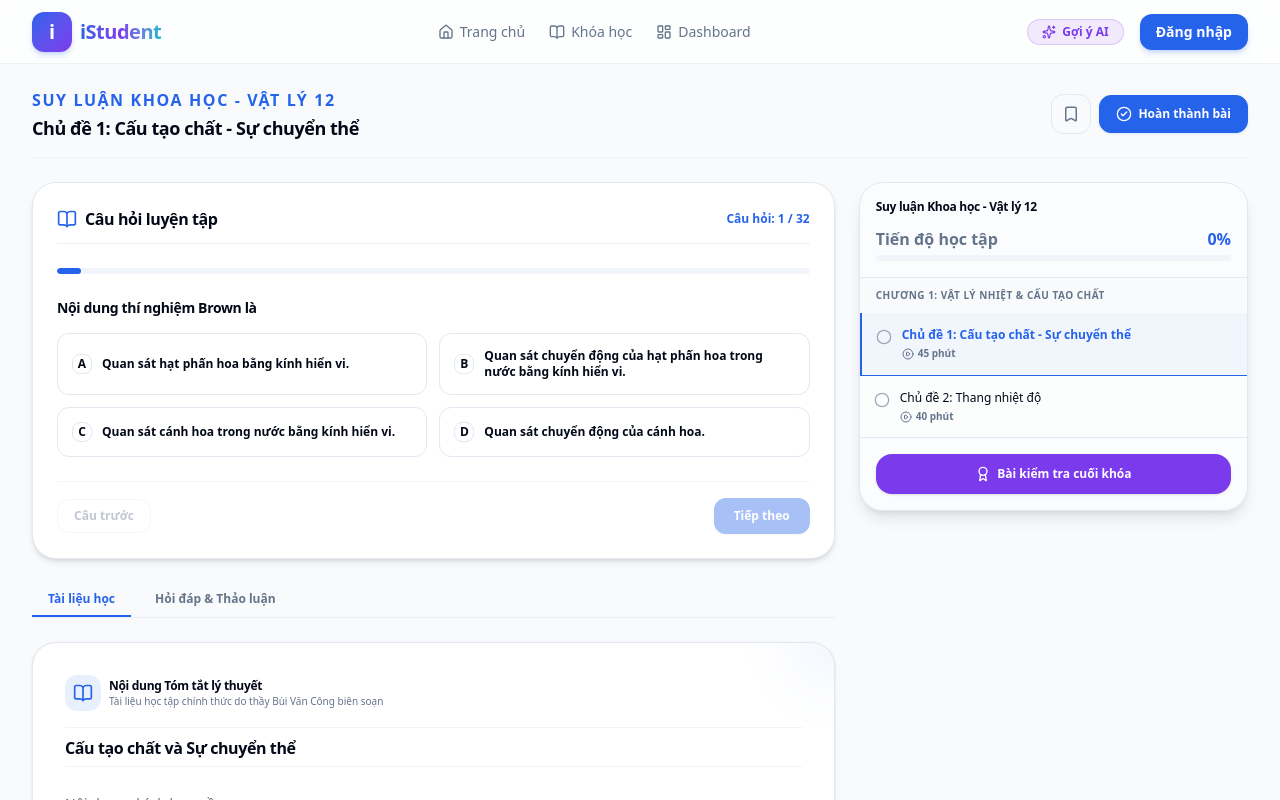
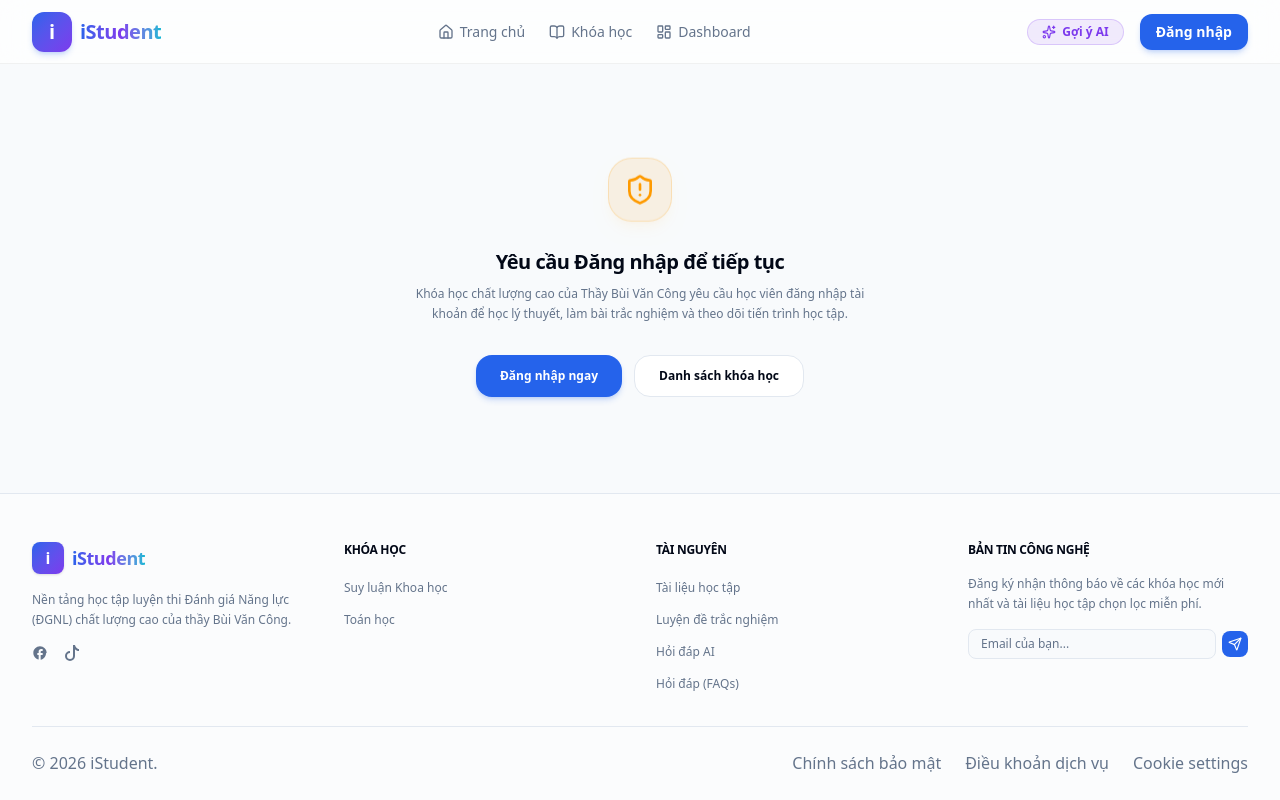
Before and after one commit to tomyrese/buivancong, a Next.js app: page /learn/physics-12/l-phys12-1-1 in a window 1280 px wide. Shown: the top 800 px of the page. Built offline with nearby package versions, Linux system fonts and the light colour scheme.

Commit message:
feat: enforce authentication for course detail enrollment and learn pages

```diff
--- a/app/learn/[courseId]/[lessonId]/page.tsx
+++ b/app/learn/[courseId]/[lessonId]/page.tsx
@@ -4,6 +4,8 @@ import * as React from 'react';
 import { useParams, useRouter } from 'next/navigation';
 import { CourseService, Course, Lesson, QuizQuestion } from '@/services/courseService';
 import { useProgressStore } from '@/store/useProgressStore';
+import { useAuthStore } from '@/store/useAuthStore';
+import AuthModal from '@/components/auth-modal';
 import SidebarPlaylist from '@/features/learn/sidebar-playlist';
 import DiscussionTab from '@/features/learn/discussion-tab';
 import { BookOpen, FileText, Settings, ShieldAlert, Sparkles, Bookmark, CheckCircle2 } from 'lucide-react';
@@ -18,6 +20,8 @@ export default function LearnPage() {
   const lessonId = params.lessonId as string;
 
   const { enrolledCourses, completedLessons, completeLesson, toggleBookmark, bookmarks } = useProgressStore();
+  const { isAuthenticated } = useAuthStore();
+  const [showAuthModal, setShowAuthModal] = React.useState(false);
 
   const [activeTab, setActiveTab] = React.useState<'docs' | 'discussion'>('docs');
   const [userAnswers, setUserAnswers] = React.useState<{ [key: string]: number }>({});
@@ -57,6 +61,37 @@ export default function LearnPage() {
     return (
       <div className="mx-auto max-w-7xl px-4 py-20 text-center text-xs text-muted-foreground animate-pulse">
         Đang tải giao diện học tập...
+      </div>
+    );
+  }
+
+  if (!isAuthenticated) {
+    return (
+      <div className="mx-auto max-w-lg px-4 py-24 text-center space-y-6">
+        <div className="mx-auto flex h-16 w-16 items-center justify-center rounded-3xl bg-amber-500/10 text-amber-500 border border-amber-500/20 shadow-lg shadow-amber-500/5 animate-bounce">
+          <ShieldAlert className="h-8 w-8" />
+        </div>
+        <div className="space-y-2">
+          <h2 className="text-xl font-extrabold text-foreground tracking-tight">Yêu cầu Đăng nhập để tiếp tục</h2>
+          <p className="text-xs text-muted-foreground leading-relaxed">
+            Khóa học chất lượng cao của Thầy Bùi Văn Công yêu cầu học viên đăng nhập tài khoản để học lý thuyết, làm bài trắc nghiệm và theo dõi tiến trình học tập.
+          </p>
+        </div>
+        <div className="flex flex-col sm:flex-row gap-3 justify-center pt-2">
+          <button
+            onClick={() => setShowAuthModal(true)}
+            className="rounded-2xl bg-primary px-6 py-3 text-xs font-bold text-white shadow-md shadow-primary/20 hover:bg-primary/90 hover:scale-[1.02] active:scale-[0.98] transition-all"
+          >
+            Đăng nhập ngay
+          </button>
+          <Link
+            href="/courses"
+            className="rounded-2xl border border-border bg-card px-6 py-3 text-xs font-bold text-foreground hover:bg-muted transition-all"
+          >
+            Danh sách khóa học
+          </Link>
+        </div>
+        <AuthModal isOpen={showAuthModal} onClose={() => setShowAuthModal(false)} />
       </div>
     );
   }
--- a/features/courses/enroll-button.tsx
+++ b/features/courses/enroll-button.tsx
@@ -3,6 +3,8 @@
 import * as React from 'react';
 import { useRouter } from 'next/navigation';
 import { useProgressStore } from '@/store/useProgressStore';
+import { useAuthStore } from '@/store/useAuthStore';
+import AuthModal from '@/components/auth-modal';
 import { PlayCircle, ArrowRight } from 'lucide-react';
 
 interface EnrollButtonProps {
@@ -14,11 +16,18 @@ interface EnrollButtonProps {
 export default function EnrollButton({ courseId, courseTitle, firstLessonId }: EnrollButtonProps) {
   const router = useRouter();
   const { enrolledCourses, enrollInCourse } = useProgressStore();
+  const { isAuthenticated } = useAuthStore();
   const [loading, setLoading] = React.useState(false);
+  const [showAuthModal, setShowAuthModal] = React.useState(false);
 
   const isEnrolled = enrolledCourses.includes(courseId);
 
   const handleAction = () => {
+    if (!isAuthenticated) {
+      setShowAuthModal(true);
+      return;
+    }
+
     if (isEnrolled) {
       router.push(`/learn/${courseId}/${firstLessonId}`);
     } else {
@@ -33,6 +42,7 @@ export default function EnrollButton({ courseId, courseTitle, firstLessonId }: E
   };
 
   return (
+    <>
       <button
         onClick={handleAction}
         disabled={loading}
@@ -52,5 +62,11 @@ export default function EnrollButton({ courseId, courseTitle, firstLessonId }: E
           </>
         )}
       </button>
+
+      <AuthModal
+        isOpen={showAuthModal}
+        onClose={() => setShowAuthModal(false)}
+      />
+    </>
   );
 }
```
Lines whose indentation alone changed are shown as unchanged.
